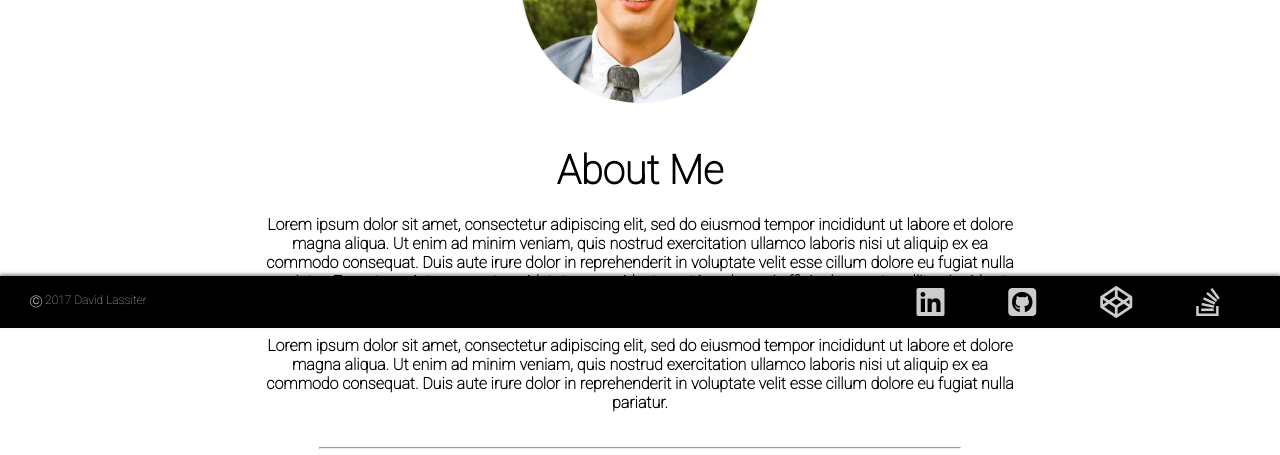
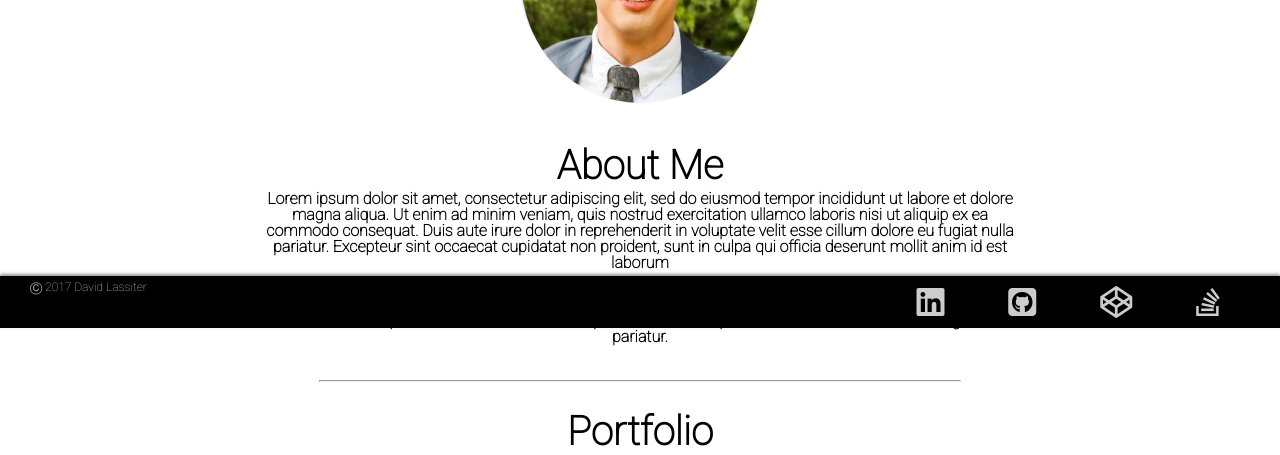
Before and after one commit to lassiterda/lassiterda.github.io, a plain HTML site: page index.html in a window 1280 px wide. Shown: the part 472-927 px from the top of the page. Drawn offline with nearby package versions, Linux system fonts and the light colour scheme.

Commit message:
uncommented reset.css in index.html

```diff
--- a/index.html
+++ b/index.html
@@ -2,10 +2,10 @@
 <html>
 <head>
   <title>David Lassiter</title>
+  <link href="assets/css/reset.css" rel="stylesheet" type="text/css">
   <script src="https://use.fontawesome.com/5ab2cf537b.js"></script>
   <link href="https://fonts.googleapis.com/css?family=Oswald:300|Roboto+Slab|Roboto:100" rel="stylesheet">
   <link href="assets/css/main.css" rel="stylesheet" type="text/css">
-  <!-- <link href="assets/css/reset.css" rel="stylesheet" type="text/css"> -->
 </head>
 <body>
   <header>
```
